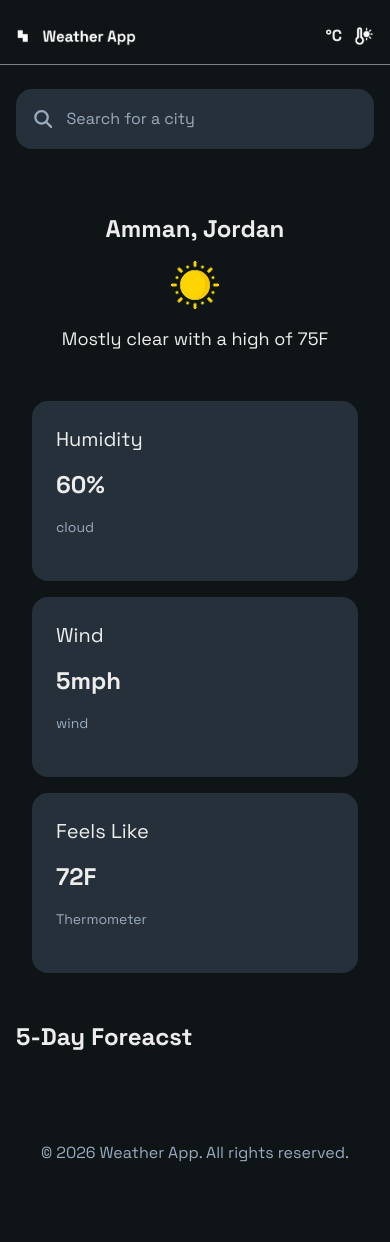
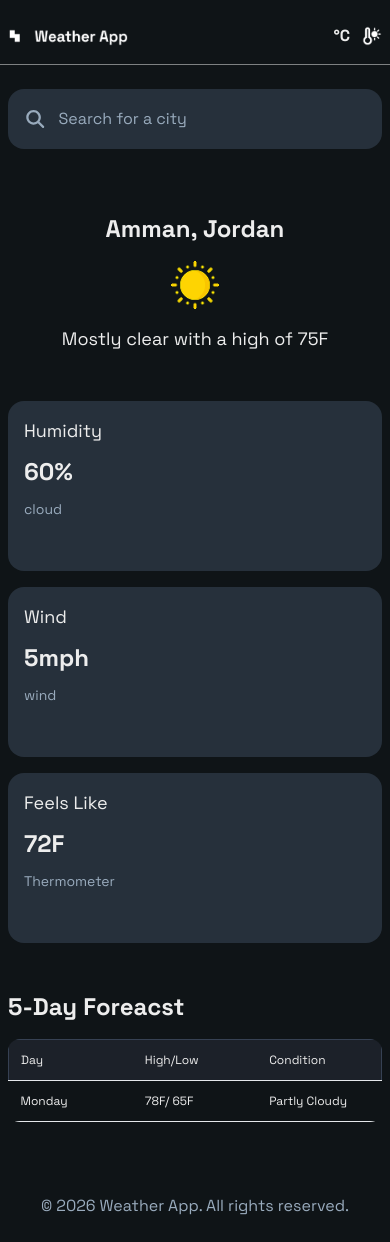
Before and after one commit to SalsabeelZubaidi/Weather-App, a Next.js app: page / in a window 390 px wide. Before the commit the page ends 1189 px from the top, so only its background shows below. Built offline with nearby package versions, Linux system fonts and the light colour scheme.

Commit message:
fix: make design fully responsive and fix remaining layout issues

```diff
--- a/app/components/ForecastRow.jsx
+++ b/app/components/ForecastRow.jsx
@@ -1,16 +1,16 @@
 export default function ForecastRow() {
     return <tbody>
                 <tr className="border-t border-b border-[#E5E8EB]">
-                  <td className="p-5 sm:p-7 text-sm sm:text-base">
+                  <td className="p-3 sm:p-6 text-xs sm:text-base wrap-break-word">
                     Monday
                   </td>
-                  <td className="p-5 sm:p-7 text-sm sm:text-base">
+                  <td className="p-3 sm:p-6 text-xs sm:text-base wrap-break-word">
                     78F/ 65F
                   </td>
-                  <td className="p-5 sm:p-7 text-sm sm:text-base">
+                  <td className="p-3 sm:p-6 text-xs sm:text-base wrap-break-word">
                     Partly Cloudy
                   </td>
-                  <td className="p-5 sm:p-7">
+                  <td className="p-3 sm:p-6 hidden sm:table-cell">
                     <img className='w-[35px] sm:w-[40px] h-[35px] sm:h-[40px]' src='/images/sun.png' alt="Weather icon" />
                   </td>
                 </tr>
--- a/app/components/ForecastTable.jsx
+++ b/app/components/ForecastTable.jsx
@@ -6,21 +6,21 @@
     <div className="flex flex-col">
         <h3 className="mt-8 sm:mt-12 lg:mt-15 mb-4 sm:mb-6 text-2xl sm:text-3xl font-bold">5-Day Foreacst</h3>
 
-        <div className="hidden md:block px-4 overflow-x-auto">
-            <div className="min-w-full">
-                <table className="sm:mt-8  w-full rounded-xl overflow-hidden">
+        <div className="px-0 sm:px-2">
+            <div className="w-full">
+                <table className="sm:mt-8 w-full table-fixed rounded-xl overflow-hidden">
                     <thead className="border border-gray-700 bg-[#1C2129]">
                         <tr>
-                            <td className="p-4 text-sm sm:text-base">
+                            <td className="p-3 sm:p-4 text-xs sm:text-base wrap-break-word">
                                 Day
                             </td>
-                            <td className="p-4 text-sm sm:text-base">
+                            <td className="p-3 sm:p-4 text-xs sm:text-base wrap-break-word">
                                 High/Low
                             </td>
-                            <td className="p-4 text-sm sm:text-base">
+                            <td className="p-3 sm:p-4 text-xs sm:text-base wrap-break-word">
                                 Condition
                             </td>
-                            <td className="p-4">
+                            <td className="p-3 sm:p-4 hidden sm:table-cell">
                             </td>
                         </tr>
                     </thead>
--- a/app/components/SearchBar.jsx
+++ b/app/components/SearchBar.jsx
@@ -3,7 +3,7 @@
 
 export default function SearchBar(){
     return <div
-        className="flex items-center bg-[#26303B] rounded-2xl h-[60px] sm:h-[72px] px-4 sm:px-8">
+        className="flex items-center bg-[#26303B] rounded-2xl h-[60px] sm:h-[72px] px-4 sm:px-8 w-full">
             <FontAwesomeIcon
                 icon={faMagnifyingGlass}
                 className="mr-3 sm:mr-5 text-[#99ABBD] text-lg sm:text-xl"
--- a/app/components/StatCard.jsx
+++ b/app/components/StatCard.jsx
@@ -22,11 +22,11 @@
     ]
 
     return <div
-            className="flex flex-col sm:flex-row gap-4 sm:gap-6 md:gap-8 justify-center px-4">
+            className="grid grid-cols-1 sm:grid-cols-2 lg:grid-cols-3 gap-4 sm:gap-6 lg:gap-7 justify-center">
             { stats.map((stat) =>(
-                <div key={stat.title} className="flex flex-col items-start p-6 sm:p-8 lg:p-10 bg-[#26303B] w-full sm:w-[300px] md:w-[400px] lg:w-[455px] min-h-[180px] sm:h-[200px] rounded-2xl gap-4 ">
-                    <h4 className="text-xl sm:text-[24px]"> {stat.title} </h4>
-                    <h3 className="text-2xl sm:text-[28px] font-bold"> {stat.value} </h3>
+                <div key={stat.title} className="flex flex-col items-start p-4 sm:p-6 lg:p-8 bg-[#26303B] w-full lg:max-w-[455px] min-h-[170px] sm:min-h-[190px] rounded-2xl gap-3 sm:gap-4">
+                    <h4 className="text-lg sm:text-[22px]"> {stat.title} </h4>
+                    <h3 className="text-2xl sm:text-[28px] font-bold leading-tight"> {stat.value} </h3>
                     <h5 className="text-sm sm:text-[16px] text-[#99ABBD]"> {stat.label} </h5>
                 </div>
                 )
--- a/app/page.js
+++ b/app/page.js
@@ -6,8 +6,8 @@
 export default function Home() {
   return (<>
       {/* Header */}
-      <div className="pt-6 sm:pt-8 lg:pt-10 px-4 sm:px-5 pb-4 sm:pb-5">
-        <div className="flex justify-between items-center">
+      <div className="pt-6 sm:pt-8 lg:pt-10 px-2 sm:px-5 pb-4 sm:pb-5">
+        <div className="mx-auto max-w-6xl w-full flex flex-wrap justify-between items-center gap-3">
           <img src="/images/weatherAppLogo.png" alt="Waether App" className="w-[120px] sm:w-[144px] h-auto"/>
           <div className="flex items-center">
             <h4 className="font-bold mr-3 sm:mr-5 text-[16px] sm:text-[18px]">°C</h4>
@@ -21,7 +21,7 @@
         <hr className="opacity-50 w-full" />
 
       {/* body container */}
-      <div className="pt-6 sm:pt-8 lg:pt-10 px-4 sm:px-6 md:px-8 lg:px-30 pb-12 sm:pb-16 lg:pb-20 flex flex-col gap-4 sm:gap-6">
+      <div className="pt-6 sm:pt-8 lg:pt-10 px-2 sm:px-6 md:px-8 lg:px-2 pb-12 sm:pb-16 lg:pb-20 flex flex-col gap-4 sm:gap-6 mx-auto max-w-6xl w-full">
 
         {/* Search bar */}
         <SearchBar />
```
